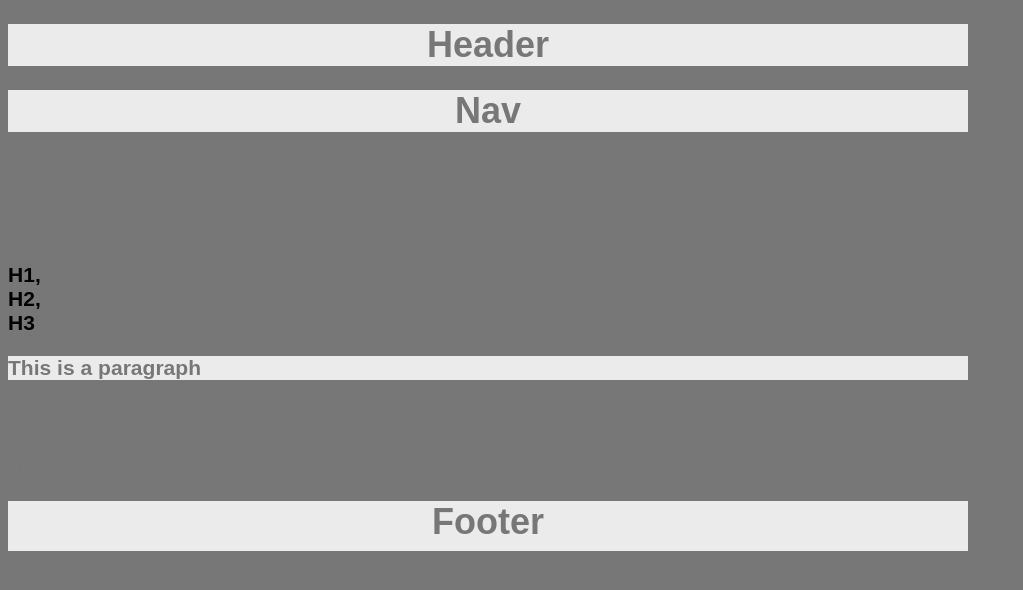
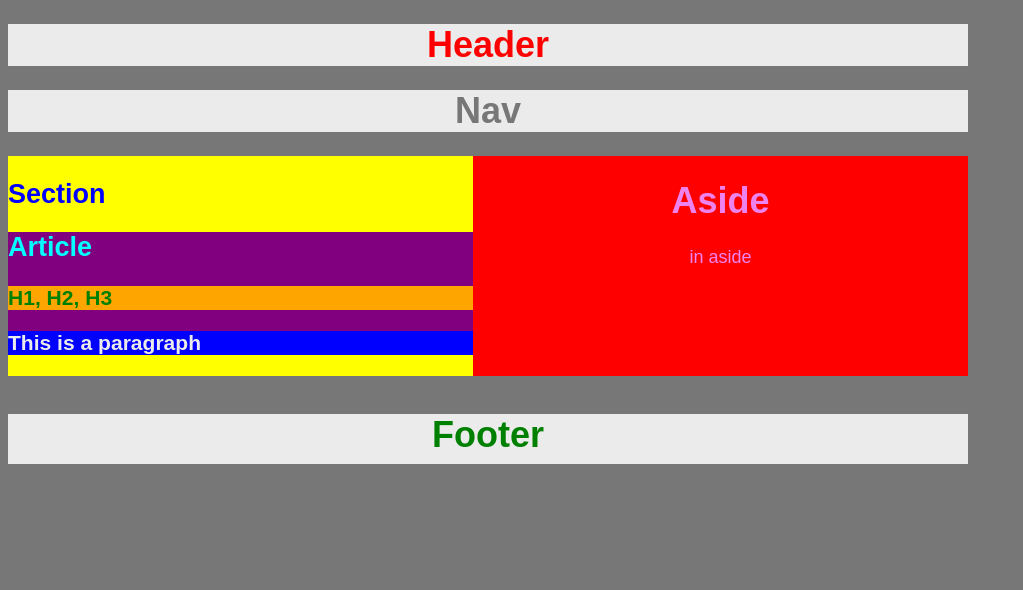
Before and after one commit to jtibbetts1998/HW-Wireframe, a plain HTML site: page index.html in a window 1280 px wide. Shown: the whole page, without its empty margins (0-1023 px from the left). Drawn offline with Linux system fonts and the light colour scheme.

Commit message:
more styling and clear both added to container plus moved footer

```diff
--- a/index.html
+++ b/index.html
@@ -31,14 +31,15 @@
             <div id="p01">
               <h3>This is a paragraph</h3>
             </div>
-      </section>
+      </div>
+    </section>
 
   <!--Put in second section-->
-    <section id="aside">
+    <div class="aside">
       <h1>Aside</h1>
         in aside
-    </section>
-
+    </div>
+  </div>
 <!--Insert footer-->
     <footer class="footer">
         <h1>Footer</h1>
--- a/style.css
+++ b/style.css
@@ -3,46 +3,66 @@ body {
     width: 960px;
     font-size: 18px;
     color: #777;
-    background: #777
+    background: #777;
 }
 
 #h {
-    color: black;
-    width: 10px;
+    color:green;
+    background-color: orange;
+    width: 495px;
 }
 
 #p01 {
-    background: #ebebeb;
+    background-color: blue;
+    color: #ebebeb;
+    width: 495px;
 }
 
 .header {
-    background: #ebebeb;
+    background-color: #ebebeb;
+    text-align: center;
+    color: red;
+}
+
+.nav {
+    background-color: #ebebeb;
     text-align: center;
 }
 
-.nav {
-    background: #ebebeb;
-    text-align: center;
+#section {
+    float: left;
+    position: absolute;
+    background-color: yellow;
+    color: blue;
+    width: 495px;
 }
 
-.section {
-    float: left;
+#article {
+    background-color: purple;
+    color: aqua;
     width: 495px;
-    position: absolute;
-    background: #ebebeb;
-    font: red;
 }
 
 .aside {
-    background: #ebebeb;
+    position: relative;
+    background-color: red;
     float: right;
+    color: violet;
+    height: 100px;
     width: 495px;
+    height: 220px;
+    text-align: center;
 }
 
 .footer {
     background: #ebebeb;
-    width: 100%;
+    width: 960px;
     height: 50px;
     text-align: center;
-    float: bottom;
+    color: green;
 }
+.container{
+    clear:both;
+    width:960px;
+    height:300px;
+}
```
Also changed, not shown: 2 other files.
